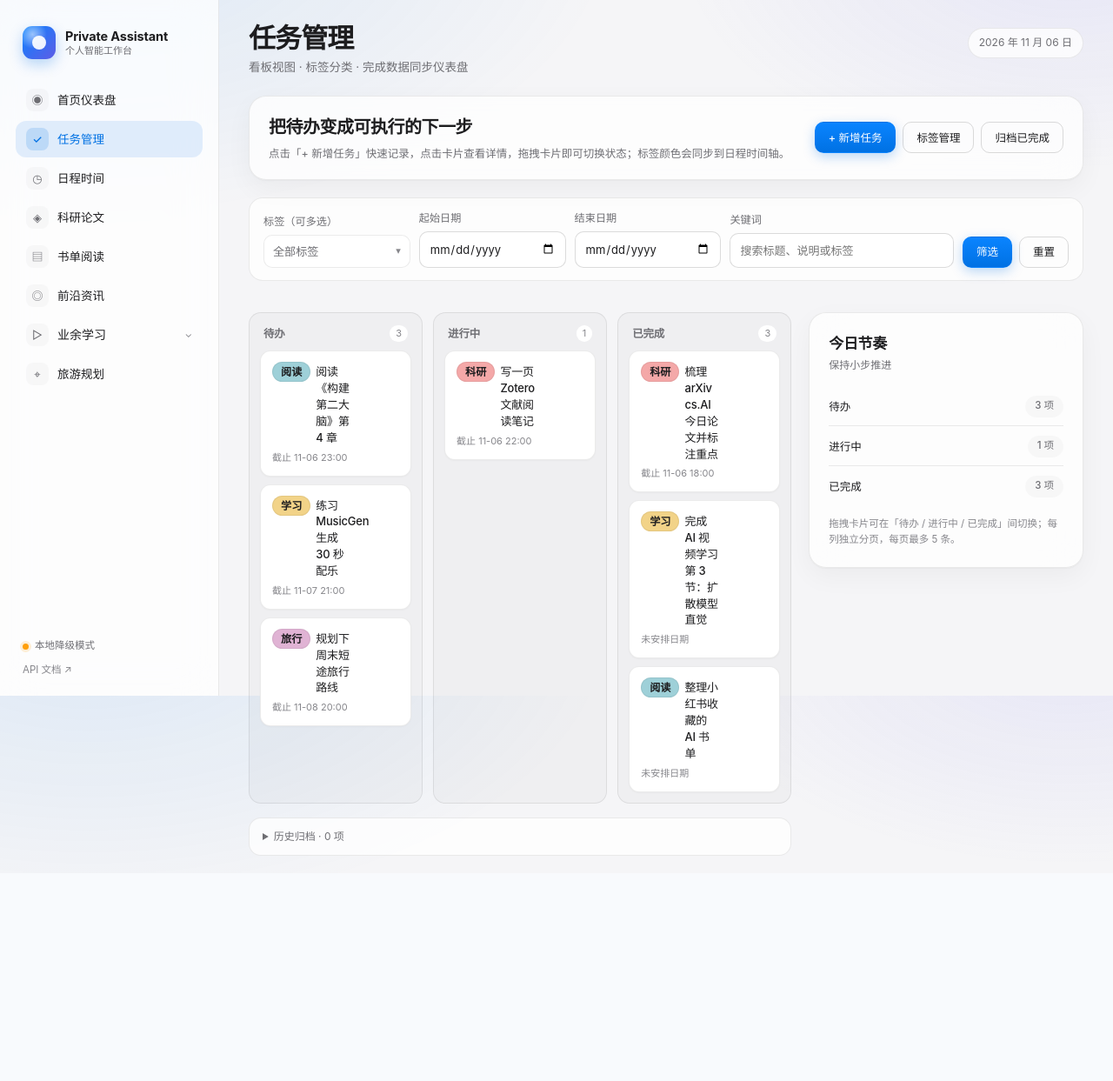
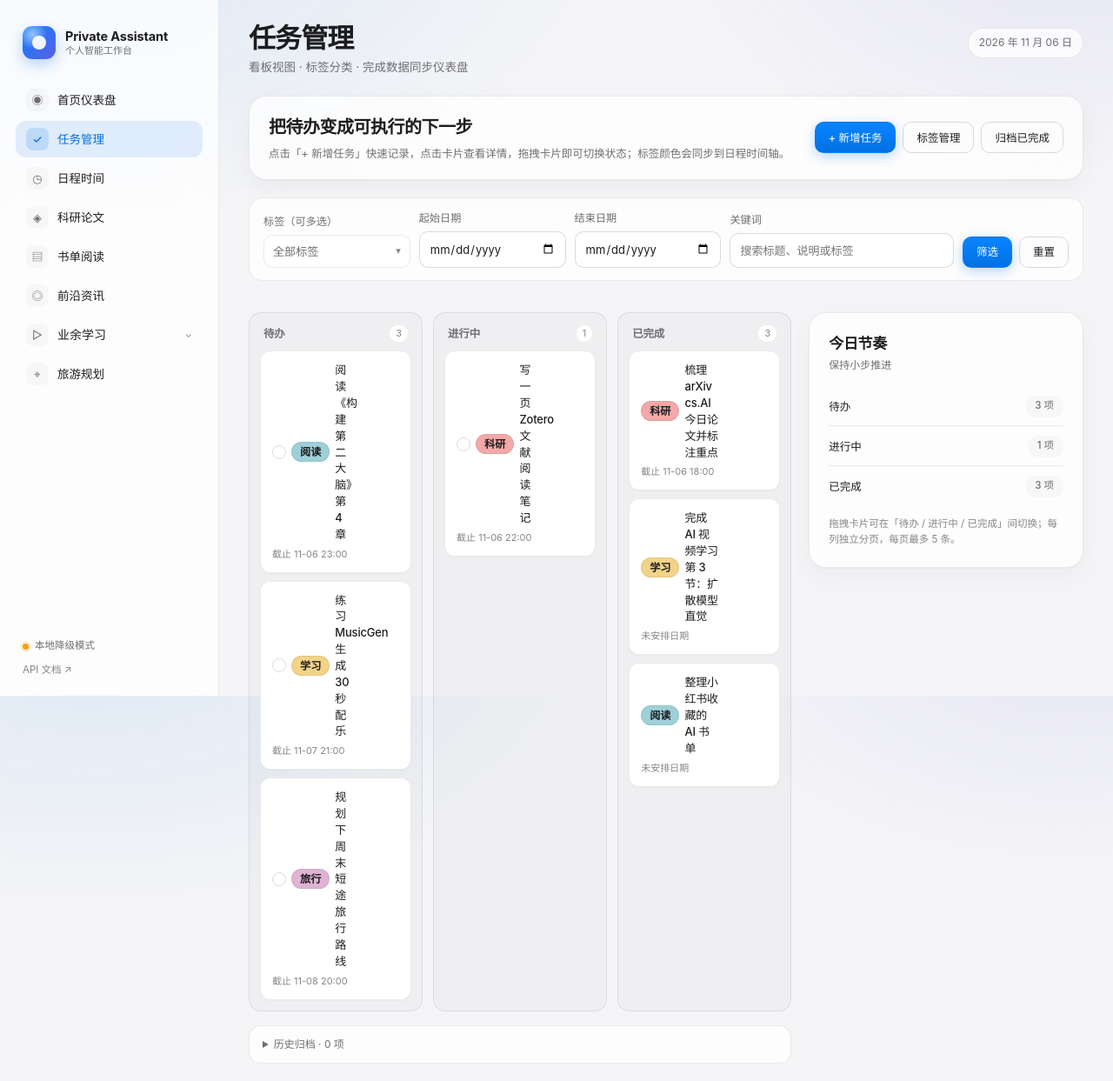
Before and after one commit to yyyysf/personal-assistant, a FastAPI app: page /todo in a window 1280 px wide. Shown: the whole page at 87% size. Before the commit the page ends 984 px from the top, so only its background shows below. Run offline with FastAPI, Linux system fonts and the light colour scheme; data comes from the database, SQL or seed files in the repository.

Commit message:
feat: 任务卡片支持一键开始与打勾完成

```diff
--- a/static/css/apple.css
+++ b/static/css/apple.css
@@ -700,9 +700,29 @@ input[type="file"] { font-size: 12px; color: var(--muted); }
 .task-card:hover { transform: translateY(-1px); box-shadow: var(--shadow-sm); }
 .task-card:active { cursor: grabbing; }
 .task-card.is-dragging { opacity: 0.45; transform: scale(0.98); }
-.task-head { display: flex; align-items: baseline; gap: 6px; }
+.task-head { display: flex; align-items: center; gap: 6px; }
 .task-head .task-tag { flex: none; }
 .task-title { flex: 1; min-width: 0; font-size: 13px; line-height: 1.45; font-weight: 550; }
+.task-check {
+  flex: none;
+  width: 16px;
+  height: 16px;
+  padding: 0;
+  border: 1.5px solid var(--line-strong, var(--line));
+  border-radius: 50%;
+  background: transparent;
+  color: #fff;
+  font-size: 10px;
+  line-height: 1;
+  display: inline-flex;
+  align-items: center;
+  justify-content: center;
+  cursor: pointer;
+  transition: border-color 0.16s ease, background 0.16s ease;
+}
+.task-check:hover { border-color: var(--accent); }
+.task-check:hover .task-check-mark { opacity: 0.6; }
+.task-check-mark { opacity: 0; transition: opacity 0.16s ease; }
 .task-time { margin-top: 5px; font-size: 11px; color: var(--faint); }
 .column-empty { padding: 18px 8px; text-align: center; color: var(--faint); font-size: 11.5px; }
 .archive-block { margin-top: 16px; border: 1px solid var(--line); border-radius: var(--radius-md); background: var(--surface); padding: 12px 15px; }
--- a/static/css/components.css
+++ b/static/css/components.css
@@ -99,6 +99,7 @@
   background: var(--surface); padding: 3px; border-radius: 10px;
 }
 .list-card:hover .hover-actions, .list-card:focus-within .hover-actions { opacity: 1; transform: none; }
+.task-card:hover .hover-actions, .task-card:focus-within .hover-actions { opacity: 1; transform: none; }
 .list-card-head { display: flex; align-items: flex-start; gap: 10px; padding-right: 76px; }
 .list-card-head h3 { margin: 0; font-size: 1rem; line-height: 1.4; }
 .list-card-meta { display: flex; flex-wrap: wrap; gap: 8px 14px; margin-top: 8px; color: var(--text-2); font-size: 0.82rem; }
--- a/templates/partials/todo_board.html
+++ b/templates/partials/todo_board.html
@@ -17,6 +17,12 @@
         data-detail-url="/todo/tasks/{{ task.id }}/detail"
         data-detail-title="任务详情">
         <div class="hover-actions">
+          {% if task.status == 'todo' %}
+          <button class="icon-btn" type="button" title="开始进行"
+                  hx-post="/todo/tasks/{{ task.id }}/status"
+                  hx-vals='{{ {"status": "doing"}|tojson }}'
+                  hx-swap="none" hx-disabled-elt="this">▶</button>
+          {% endif %}
           <button class="icon-btn" type="button" title="编辑任务"
                   data-modal-url="/todo/tasks/{{ task.id }}/edit" data-modal-title="编辑任务">✎</button>
           <button class="icon-btn" type="button" title="删除任务"
@@ -24,6 +30,15 @@
                   hx-confirm="删除任务「{{ task.title }}」？">✕</button>
         </div>
         <div class="task-head">
+          {% if task.status != 'done' %}
+          <button class="task-check" type="button"
+                  title="标记完成" aria-label="标记完成" aria-pressed="false"
+                  hx-post="/todo/tasks/{{ task.id }}/status"
+                  hx-vals='{{ {"status": "done"}|tojson }}'
+                  hx-swap="none" hx-disabled-elt="this">
+            <span class="task-check-mark">✓</span>
+          </button>
+          {% endif %}
           {% if task.tag_list %}
           <span class="tag-colored task-tag"
                 style="--tag-color: {{ tag_colors.get(task.tag_list[0]|lower, '#A9C7E8') }}">{{ task.tag_list[0] }}</span>
```
Also changed, not shown: templates/partials/modals/todo_task_detail.html (+8 -1 lines), tests/test_schedule.py (+32 -0 lines).
